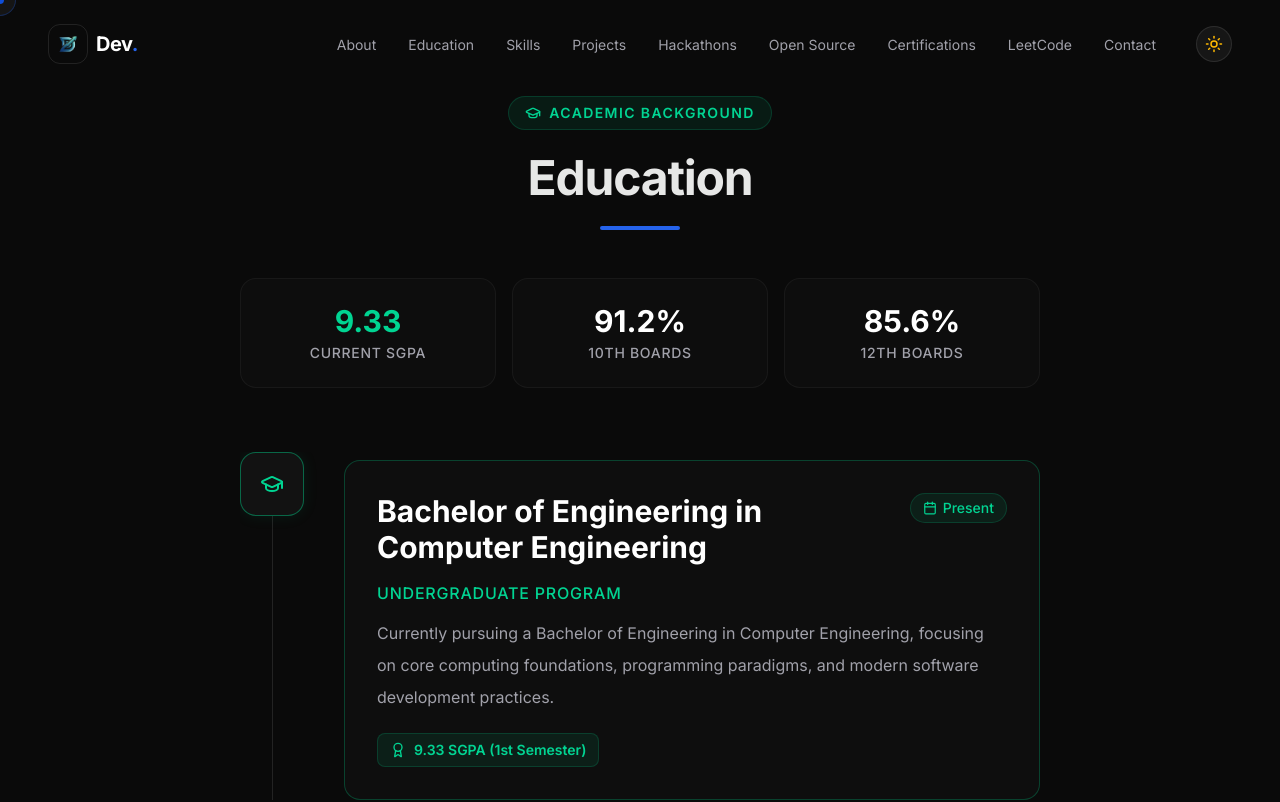
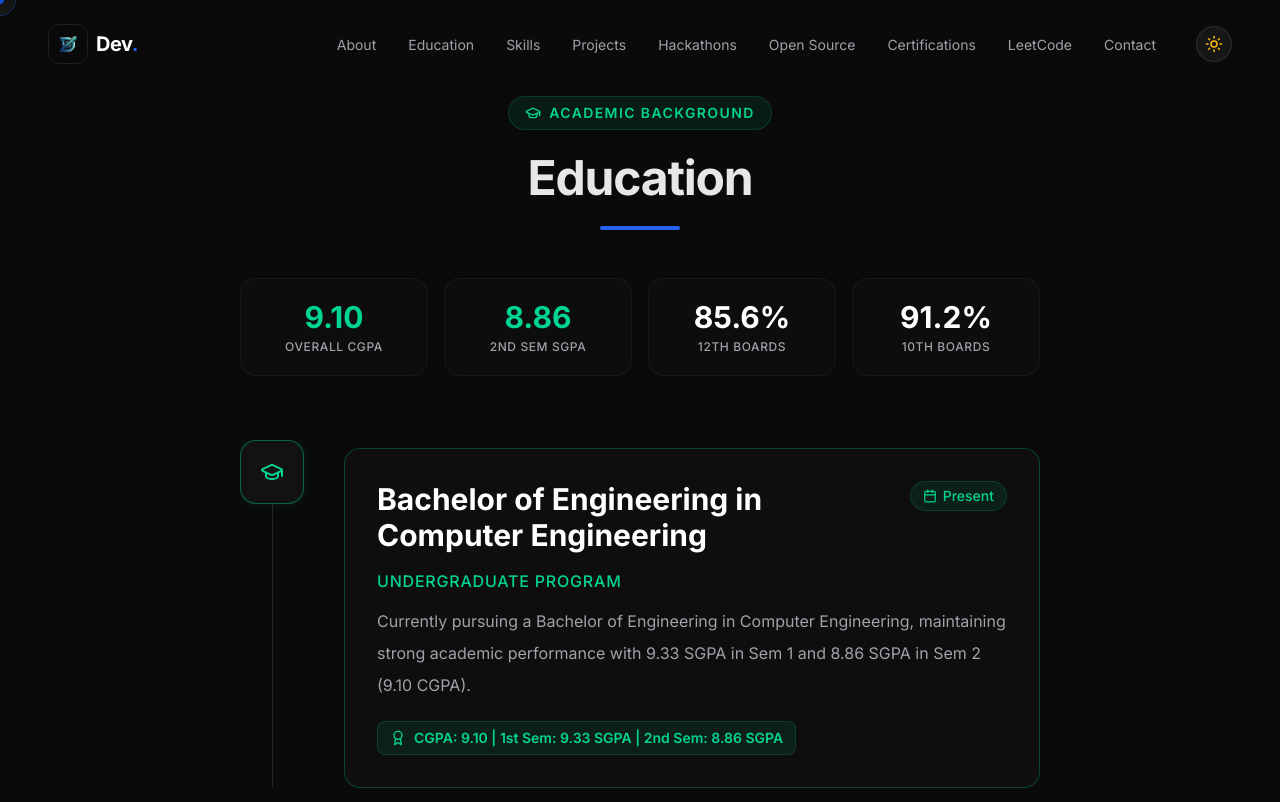
Before and after one commit to Dev1822/Portfolio, a React (Vite) app: page /academic-education in a window 1280 px wide. Shown: the top 802 px of the page. Built offline with nearby package versions, Linux system fonts and the light colour scheme.

Commit message:
Added Second Sem SGPA

```diff
--- a/src/components/Education.jsx
+++ b/src/components/Education.jsx
@@ -9,11 +9,11 @@ export default function Education({ isPage = false }) {
     {
       degree: "Bachelor of Engineering in Computer Engineering",
       institution: "Undergraduate Program",
-      score: "9.33 SGPA (1st Semester)",
+      score: "CGPA: 9.10 | 1st Sem: 9.33 SGPA | 2nd Sem: 8.86 SGPA",
       icon: <GraduationCap className="text-emerald-400" size={24} />,
       date: "Present",
       isActive: true,
-      description: "Currently pursuing a Bachelor of Engineering in Computer Engineering, focusing on core computing foundations, programming paradigms, and modern software development practices."
+      description: "Currently pursuing a Bachelor of Engineering in Computer Engineering, maintaining strong academic performance with 9.33 SGPA in Sem 1 and 8.86 SGPA in Sem 2 (9.10 CGPA)."
     },
     {
       degree: "Higher Secondary Education (11th - 12th Grade)",
@@ -50,20 +50,25 @@ export default function Education({ isPage = false }) {
         </Reveal>
 
         <Reveal delay={0.1}>
-          <div className="grid grid-cols-1 md:grid-cols-3 gap-4 mb-16">
-            <div className="bg-surface/40 p-6 text-center border border-white/5 rounded-2xl hover:bg-surface/60 hover:border-white/10 transition-all duration-300">
-              <h3 className="text-3xl font-bold text-emerald-400 mb-1">9.33</h3>
-              <p className="text-sm font-medium text-secondary uppercase tracking-wider">Current SGPA</p>
+          <div className="grid grid-cols-2 md:grid-cols-4 gap-4 mb-16">
+            <div className="bg-surface/40 p-5 text-center border border-white/5 rounded-2xl hover:bg-surface/60 hover:border-emerald-500/30 transition-all duration-300">
+              <h3 className="text-2xl sm:text-3xl font-bold text-emerald-400 mb-1">9.10</h3>
+              <p className="text-xs font-medium text-secondary uppercase tracking-wider">Overall CGPA</p>
             </div>
 
-            <div className="bg-surface/40 p-6 text-center border border-white/5 rounded-2xl hover:bg-surface/60 hover:border-white/10 transition-all duration-300">
-              <h3 className="text-3xl font-bold text-white mb-1">91.2%</h3>
-              <p className="text-sm font-medium text-secondary uppercase tracking-wider">10th Boards</p>
+            <div className="bg-surface/40 p-5 text-center border border-white/5 rounded-2xl hover:bg-surface/60 hover:border-emerald-500/30 transition-all duration-300">
+              <h3 className="text-2xl sm:text-3xl font-bold text-emerald-400 mb-1">8.86</h3>
+              <p className="text-xs font-medium text-secondary uppercase tracking-wider">2nd Sem SGPA</p>
             </div>
 
-            <div className="bg-surface/40 p-6 text-center border border-white/5 rounded-2xl hover:bg-surface/60 hover:border-white/10 transition-all duration-300">
-              <h3 className="text-3xl font-bold text-white mb-1">85.6%</h3>
-              <p className="text-sm font-medium text-secondary uppercase tracking-wider">12th Boards</p>
+            <div className="bg-surface/40 p-5 text-center border border-white/5 rounded-2xl hover:bg-surface/60 hover:border-white/10 transition-all duration-300">
+              <h3 className="text-2xl sm:text-3xl font-bold text-white mb-1">85.6%</h3>
+              <p className="text-xs font-medium text-secondary uppercase tracking-wider">12th Boards</p>
+            </div>
+
+            <div className="bg-surface/40 p-5 text-center border border-white/5 rounded-2xl hover:bg-surface/60 hover:border-white/10 transition-all duration-300">
+              <h3 className="text-2xl sm:text-3xl font-bold text-white mb-1">91.2%</h3>
+              <p className="text-xs font-medium text-secondary uppercase tracking-wider">10th Boards</p>
             </div>
           </div>
         </Reveal>
```
